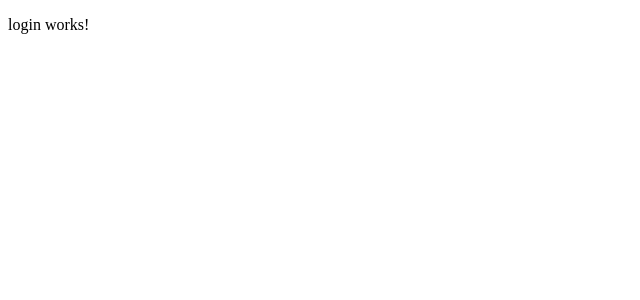
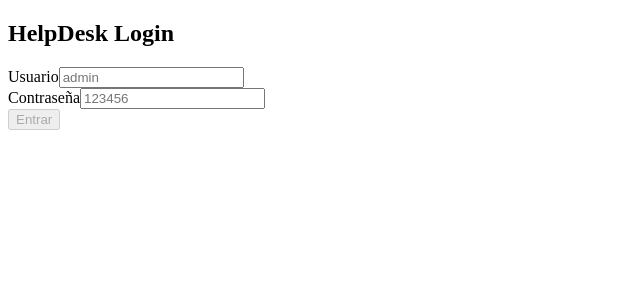
Before and after one commit to kein7/entrevista-pseint, an Angular app in the folder helpdesk-frontend/: page /login in a window 1280 px wide. Shown: the top 300 px of the page, without its empty margins (0-640 px from the left). Built offline with nearby package versions, Linux system fonts and the light colour scheme; no server answers.

Commit message:
fix: ahora se redirige automaticamente al login sino se tiene el token de auth

```diff
--- a/helpdesk-frontend/src/app/core/guards/auth.guard.ts
+++ b/helpdesk-frontend/src/app/core/guards/auth.guard.ts
@@ -10,5 +10,5 @@ export const authGuard: CanActivateFn = () => {
     return true;
   }
 
-  return router.parseUrl('/login');
+  return router.createUrlTree(['/login']);
 };
--- a/helpdesk-frontend/src/app/core/interceptors/auth.interceptor.ts
+++ b/helpdesk-frontend/src/app/core/interceptors/auth.interceptor.ts
@@ -1,17 +1,27 @@
-import { HttpInterceptorFn } from '@angular/common/http';
+import { HttpInterceptorFn, HttpErrorResponse } from '@angular/common/http';
+import { inject } from '@angular/core';
+import { Router } from '@angular/router';
+import { catchError, throwError } from 'rxjs';
 
 export const authInterceptor: HttpInterceptorFn = (req, next) => {
+  const router = inject(Router);
   const token = localStorage.getItem('token');
 
-  // Clonamos la petición para añadir el header Authorization si el token existe
+  let authReq = req;
   if (token) {
-    const cloned = req.clone({
-      setHeaders: {
-        Authorization: `Bearer ${token}`,
-      },
+    authReq = req.clone({
+      setHeaders: { Authorization: `Bearer ${token}` },
     });
-    return next(cloned);
   }
 
-  return next(req);
+  return next(authReq).pipe(
+    catchError((error: HttpErrorResponse) => {
+      // Si la API responde 401 (No autorizado) o 403 (Prohibido)
+      if (error.status === 401 || error.status === 403) {
+        localStorage.clear(); // Limpiamos rastro del token viejo
+        router.navigate(['/login']); // Lo expulsamos al login
+      }
+      return throwError(() => error);
+    })
+  );
 };
--- a/helpdesk-frontend/src/app/core/services/auth.ts
+++ b/helpdesk-frontend/src/app/core/services/auth.ts
@@ -1,11 +1,12 @@
 import { Injectable, inject } from '@angular/core';
 import { HttpClient } from '@angular/common/http';
 import { Observable, tap } from 'rxjs';
+import { environment } from '../../../environments/environment';
 
 @Injectable({ providedIn: 'root' })
 export class AuthService {
   private http = inject(HttpClient);
-  private readonly API_URL = 'https://localhost:XXXX/api/auth'; // Cambia el puerto
+  private readonly API_URL = `${environment.apiUrl}/auth`;
 
   login(credentials: any): Observable<any> {
     return this.http.post(`${this.API_URL}/login`, credentials).pipe(
--- a/helpdesk-frontend/src/app/features/auth/login/login.html
+++ b/helpdesk-frontend/src/app/features/auth/login/login.html
@@ -1 +1,29 @@
-<p>login works!</p>
+<div class="login-container">
+  <form [formGroup]="loginForm" (ngSubmit)="onSubmit()">
+    <h2>HelpDesk Login</h2>
+
+    @if (errorMessage()) {
+    <div class="alert error">{{ errorMessage() }}</div>
+    }
+
+    <div class="form-group">
+      <label>Usuario</label>
+      <input type="text" formControlName="username" placeholder="admin" />
+      @if (loginForm.get('username')?.touched && loginForm.get('username')?.invalid) {
+      <small class="error-text">El usuario es requerido</small>
+      }
+    </div>
+
+    <div class="form-group">
+      <label>Contraseña</label>
+      <input type="password" formControlName="password" placeholder="123456" />
+      @if (loginForm.get('password')?.touched && loginForm.get('password')?.invalid) {
+      <small class="error-text">La contraseña debe tener al menos 6 caracteres</small>
+      }
+    </div>
+
+    <button type="submit" [disabled]="loginForm.invalid || isLoading()">
+      {{ isLoading() ? 'Cargando...' : 'Entrar' }}
+    </button>
+  </form>
+</div>
--- a/helpdesk-frontend/src/app/features/auth/login/login.ts
+++ b/helpdesk-frontend/src/app/features/auth/login/login.ts
@@ -1,9 +1,44 @@
-import { Component } from '@angular/core';
+import { Component, signal, inject } from '@angular/core';
+import { FormBuilder, ReactiveFormsModule, Validators } from '@angular/forms';
+import { Router } from '@angular/router';
+import { AuthService } from '../../../core/services/auth';
 
 @Component({
   selector: 'app-login',
-  imports: [],
+  standalone: true,
+  imports: [ReactiveFormsModule],
   templateUrl: './login.html',
   styleUrl: './login.scss',
 })
-export class Login {}
+export class Login {
+  private fb = inject(FormBuilder);
+  private authService = inject(AuthService);
+  private router = inject(Router);
+
+  // Signals para manejar el estado de la UI
+  isLoading = signal(false);
+  errorMessage = signal<string | null>(null);
+
+  loginForm = this.fb.group({
+    username: ['', [Validators.required]],
+    password: ['', [Validators.required, Validators.minLength(6)]],
+  });
+
+  onSubmit() {
+    if (this.loginForm.invalid) return;
+
+    this.isLoading.set(true);
+    this.errorMessage.set(null);
+
+    this.authService.login(this.loginForm.value).subscribe({
+      next: () => {
+        this.router.navigate(['/tickets']);
+      },
+      error: (err) => {
+        console.log(err);
+        this.isLoading.set(false);
+        this.errorMessage.set('Credenciales incorrectas o servidor no disponible');
+      },
+    });
+  }
+}
```
